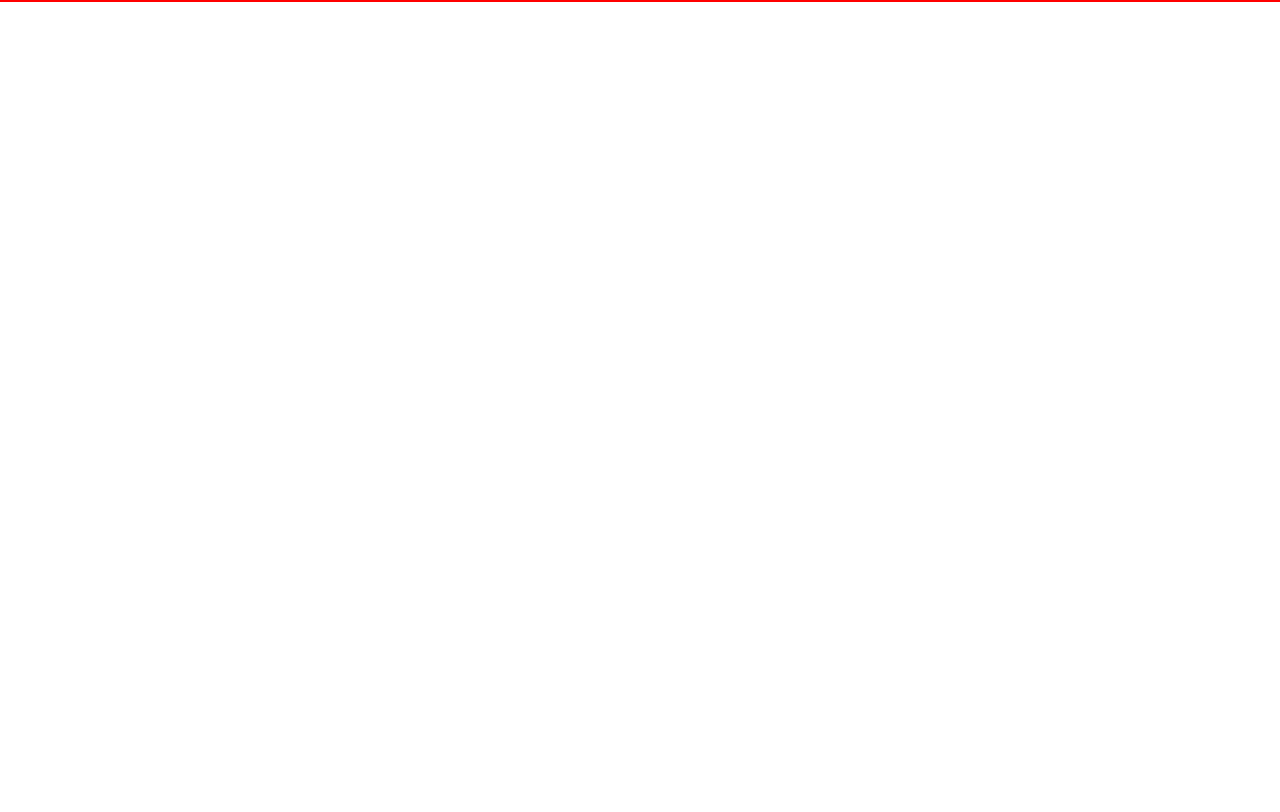
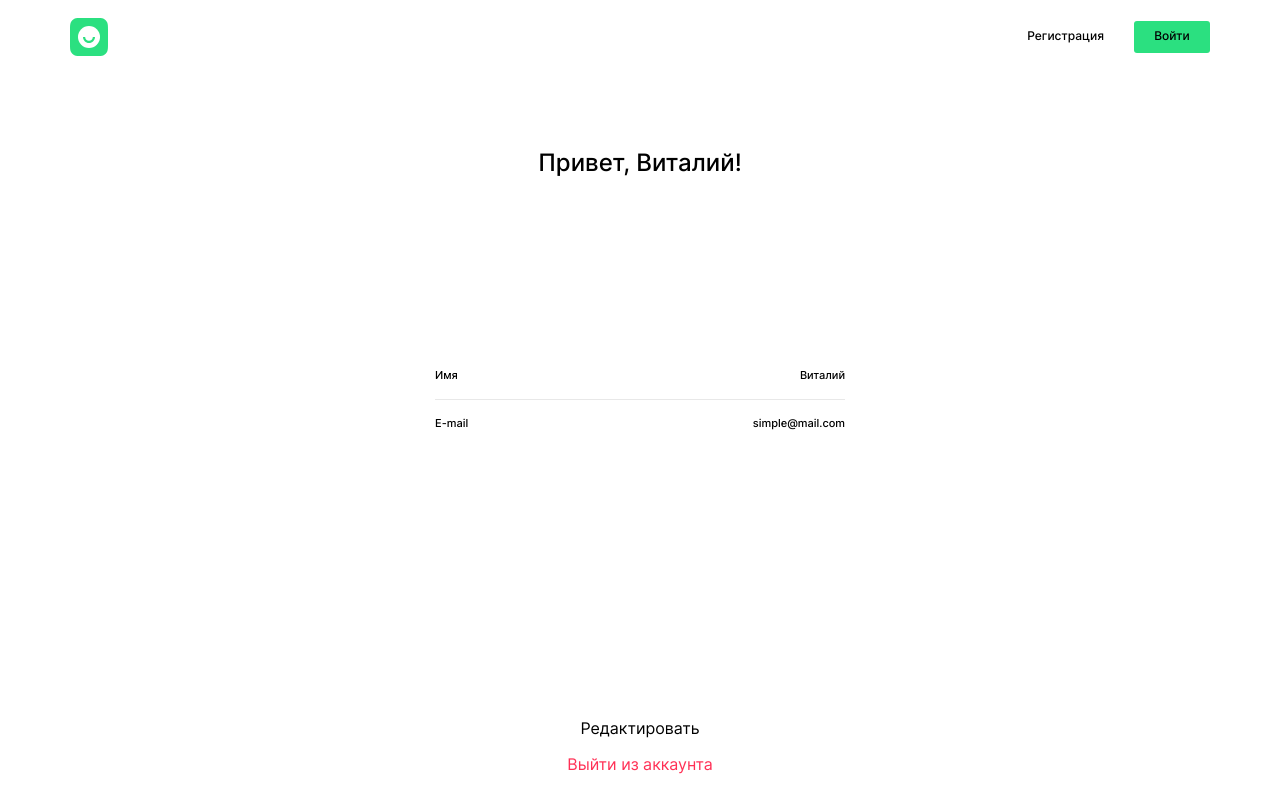
Before and after one commit to zubastu/movies-explorer-frontend, a React (Create React App) app: page /profile in a window 1280 px wide. Shown: the top 812 px of the page. Built offline with nearby package versions, Linux system fonts and the light colour scheme.

Commit message:
Компоненты О себе, портфолио, профиль(не адаптив)

```diff
--- a/src/components/AboutMe/AboutMe.css
+++ b/src/components/AboutMe/AboutMe.css
@@ -3,3 +3,59 @@
   padding: 110px 70px 100px;
   box-sizing: border-box;
 }
+.about-me__description{
+  display: grid;
+  grid-template-columns: repeat(2, minmax(max-content, max-content));
+  justify-content: space-between;
+  align-items: flex-end;
+  margin: 66px 0 0 0;
+}
+.about-me__text-content{
+  display: flex;
+  flex-direction: column;
+}
+.about-me__title{
+  font-size: 50px;
+  font-weight: 400;
+  line-height: 58px;
+  max-width: 600px;
+  margin: 0 0 16px 0;
+}
+.about-me__subtitle{
+  font-size: 18px;
+  font-weight: 500;
+  line-height: 20px;
+  max-width: 600px;
+  margin: 0;
+}
+.about-me__text{
+  font-size: 14px;
+  font-weight: 400;
+  line-height: 22px;
+  max-width: 600px;
+  margin:26px 0 99px 0;
+}
+.about-me__photo{
+  height: 327px;
+  width: 270px;
+  border-radius: 10px;
+  object-fit: contain;
+
+}
+.links{
+  margin: 0;
+  padding: 0;
+  list-style-type: none;
+  display: flex;
+  gap: 20px;
+}
+.links__link{
+  text-decoration: none;
+  margin: 0;
+  padding: 0;
+  font-size: 14px;
+  font-weight: 500;
+  line-height: 17px;
+  max-width: 66px;
+  color: #000000;
+}
--- a/src/components/AboutMe/AboutMe.js
+++ b/src/components/AboutMe/AboutMe.js
@@ -1,25 +1,46 @@
 import React from "react";
 import "./AboutMe.css";
 import MainTitle from "../MainTitle/MainTitle";
+import testPicture from "../../images/pic__COLOR_pic.png";
 
 const AboutMeAboutMe = () => {
   return (
-    <div className="about-me" id="student-section">
+    <section className="about-me" id="student-section">
       <MainTitle text="Студент" />
       <div className="about-me__description">
+        <div className="about-me__text-content">
           <h3 className="about-me__title">Илья</h3>
           <p className="about-me__subtitle">Фронтенд-разработчик, 27 лет</p>
           <p className="about-me__text">
             Я родился в Северодвинске и живу в Балашихе, закончил Колледж
-          Автомобильного Транспорта №9. Я люблю слушать музыку, а ещё увлекаюсь
-          бегом. Недавно начал кодить. Это мой дипломный проект, в дальнейшем
-          планирую развиваться в данном направлении.
+            Автомобильного Транспорта №9. Я люблю слушать музыку, а ещё
+            увлекаюсь бегом. Недавно начал кодить. Это мой дипломный проект, в
+            дальнейшем планирую развиваться в данном направлении.
           </p>
-        <img className="about-me__photo" alt="Мое фото" />
-        <a href="https://facebook.com/">Facebook</a>
-        <a href="https://github.com/zubastu">Github</a>
+          <ul className="links">
+            <li className="links__item">
+              <a
+                className="links__link"
+                href="https://facebook.com/"
+                target="_blank"
+              >
+                Facebook
+              </a>
+            </li>
+            <li className="links__item">
+              <a
+                className="links__link"
+                href="https://github.com/zubastu"
+                target="_blank"
+              >
+                Github
+              </a>
+            </li>
+          </ul>
         </div>
+        <img className="about-me__photo" alt="Мое фото" src={testPicture} />
       </div>
+    </section>
   );
 };
 
--- a/src/components/AboutProject/AboutProject.js
+++ b/src/components/AboutProject/AboutProject.js
@@ -4,7 +4,7 @@ import MainTitle from "../MainTitle/MainTitle";
 
 const AboutProject = () => {
   return (
-    <div className="about-project" id="about-section">
+    <section className="about-project" id="about-section">
       <MainTitle text="О проекте" />
 
       <div className="about-project__content">
@@ -30,7 +30,7 @@ const AboutProject = () => {
         <span className="time-line__stack-backend">Back-end</span>
         <span className="time-line__stack-frontend">Front-end</span>
       </div>
-    </div>
+    </section>
   );
 };
 
--- a/src/components/Portfolio/Portfolio.css
+++ b/src/components/Portfolio/Portfolio.css
@@ -1,5 +1,50 @@
 .portfolio{
   min-height: 425px;
-  padding: 0 70px 125px;
+  padding: 0 70px 125px 70px;
   box-sizing: border-box;
+  display: flex;
+  flex-direction: column;
 }
+.portfolio__heading{
+  color: #A0A0A0;
+  font-size: 18px;
+  font-weight: 400;
+  line-height: 20px;
+  margin: 0 0 50px 0;
+}
+.portfolio-links{
+  margin: 0;
+  padding: 0;
+  list-style-type: none;
+  display: flex;
+  flex-direction: column;
+  justify-content: space-between;
+  align-items: flex-start;
+  flex: 1 0 auto;
+}
+.portfolio-links__item{
+  min-width: 100%;
+  border-bottom: 1px solid #E8E8E8;
+}
+.portfolio-links__text{
+  font-size: 30px;
+  font-weight: 400;
+  line-height: 50px;
+  margin: 0;
+  padding: 0 0 20px 0;
+}
+.portfolio-links__item:last-of-type{
+  border: none;
+}
+.portfolio-links__arrow{
+  font-size: 30px;
+  font-weight: 400;
+  line-height: 60px;
+}
+.portfolio-links__link{
+  text-decoration: none;
+  color: #000000;
+  display: flex;
+  justify-content: space-between;
+  min-width: 100%;
+}
--- a/src/components/Portfolio/Portfolio.js
+++ b/src/components/Portfolio/Portfolio.js
@@ -3,14 +3,43 @@ import "./Portfolio.css";
 
 const Portfolio = () => {
   return (
-    <div className="portfolio">
+    <section className="portfolio">
       <h5 className="portfolio__heading">Портфолио</h5>
-      <ul className="links">
-        <li className="links__item">Статичный сайт</li>
-        <li className="links__item">Адаптивный сайт</li>
-        <li className="links__item">Одностраничное приложение</li>
+      <ul className="portfolio-links">
+        <li className="portfolio-links__item">
+          <a
+            href="https://zubastu.github.io/how-to-learn/"
+            target="_blank"
+            className="portfolio-links__link"
+          >
+            <p className="portfolio-links__text">Статичный сайт</p>
+            <span className="portfolio-links__arrow">↗</span>
+          </a>
+        </li>
+
+        <li className="portfolio-links__item">
+          <a
+            className="portfolio-links__link"
+            href="https://zubastu.github.io/russian-travel/"
+            target="_blank"
+          >
+            <p className="portfolio-links__text">Адаптивный сайт</p>
+            <span className="portfolio-links__arrow">↗</span>
+          </a>
+        </li>
+
+        <li className="portfolio-links__item">
+          <a
+            className="portfolio-links__link"
+            href="https://zubastu.nomoredomains.xyz/"
+            target="_blank"
+          >
+            <p className="portfolio-links__text">Одностраничное приложение</p>
+            <span className="portfolio-links__arrow">↗</span>
+          </a>
+        </li>
       </ul>
-    </div>
+    </section>
   );
 };
 
--- a/src/components/Profile/Profile.css
+++ b/src/components/Profile/Profile.css
@@ -0,0 +1,81 @@
+.profile{
+  min-height: 626px;
+  display: flex;
+  flex-direction: column;
+  padding: 74px 0 70px 0;
+  align-items: center;
+}
+.profile__heading{
+  margin: 0;
+  font-size: 24px;
+  font-weight: 500;
+  line-height: 29px;
+  flex: 0.4 0 auto;
+}
+.profile__content{
+  display: flex;
+  flex-direction: column;
+  min-width: 410px;
+  flex: 0.6 0 auto;
+}
+.profile__name-container{
+  border-bottom: 1px solid #E8E8E8;
+  width: 100%;
+  display: flex;
+  justify-content: space-between;
+  align-items: flex-start;
+  min-height: 30px;
+}
+.profile__email-container{
+  width: 100%;
+  display: flex;
+  justify-content: space-between;
+  align-items: flex-end;
+  min-height: 30px;
+}
+.profile__name-placeholder{
+  margin: 0;
+  font-size: 11px;
+  font-weight: 500;
+  line-height: 13px;
+}
+.profile__name{
+  margin: 0;
+  font-size: 11px;
+  font-weight: 500;
+  line-height: 13px;
+}
+.profile__email-placeholder{
+  margin: 0;
+  font-size: 11px;
+  font-weight: 500;
+  line-height: 13px;
+}
+.profile__email{
+  margin: 0;
+  font-size: 11px;
+  font-weight: 500;
+  line-height: 13px;
+}
+.profile__buttons{
+  display: flex;
+  flex-direction: column;
+  gap: 16px;
+  min-width: 410px;
+}
+.profile__btn-change{
+  padding: 0;
+  border: none;
+  font: inherit;
+  color: #000000;
+  background-color: transparent;
+  cursor: pointer;
+}
+.profile__btn-out{
+  padding: 0;
+  border: none;
+  font: inherit;
+  color: #FF3055;
+  background-color: transparent;
+  cursor: pointer;
+}
--- a/src/components/Profile/Profile.js
+++ b/src/components/Profile/Profile.js
@@ -1,7 +1,34 @@
 import React from "react";
+import "./Profile.css";
+import Header from "../Header/Header";
 
 const Profile = () => {
-  return <div></div>;
+  const user = {
+    name: "Виталий",
+    email: "simple@mail.com",
+  };
+  return (
+    <>
+      <Header />
+      <section className="profile">
+        <h3 className="profile__heading">{`Привет, ${user.name}!`}</h3>
+        <div className="profile__content">
+          <div className="profile__name-container">
+            <p className="profile__name-placeholder">Имя</p>
+            <p className="profile__name">{user.name}</p>
+          </div>
+          <div className="profile__email-container">
+            <p className="profile__email-placeholder">E-mail</p>
+            <p className="profile__email">{user.email}</p>
+          </div>
+        </div>
+        <div className="profile__buttons">
+          <button className="profile__btn-change">Редактировать</button>
+          <button className="profile__btn-out">Выйти из аккаунта</button>
+        </div>
+      </section>
+    </>
+  );
 };
 
 export default Profile;
--- a/src/components/Promo/Promo.js
+++ b/src/components/Promo/Promo.js
@@ -4,7 +4,7 @@ import "./Promo.css";
 
 const Promo = () => {
   return (
-    <div className="promo">
+    <section className="promo">
       <h1 className="promo__heading">
         Учебный проект студента факультета Веб-разработки.
       </h1>
@@ -19,7 +19,7 @@ const Promo = () => {
           Студент
         </Link>
       </nav>
-    </div>
+    </section>
   );
 };
 
--- a/src/components/Techs/Techs.js
+++ b/src/components/Techs/Techs.js
@@ -4,7 +4,7 @@ import MainTitle from "../MainTitle/MainTitle";
 
 const Techs = () => {
   return (
-    <div className="techs" id="tech-section">
+    <section className="techs" id="tech-section">
       <MainTitle text="Технологии" />
       <div className="tech__content">
         <div className="techs__text-content">
@@ -25,7 +25,7 @@ const Techs = () => {
           <li className="technologies__item">mongoDB</li>
         </ul>
       </div>
-    </div>
+    </section>
   );
 };
 
--- a/src/index.css
+++ b/src/index.css
@@ -5,7 +5,6 @@
   min-width: 320px;
   font-family: 'Inter', sans-serif;
   background-color: #FFFFFF;
-  border: 1px solid red;
   display: flex;
   flex-direction: column;
 }
```
Also changed, not shown: src/images/pic__COLOR_pic.png (added), src/images/text__COLOR_font-main.svg (added). Lines whose indentation alone changed are shown as unchanged.
